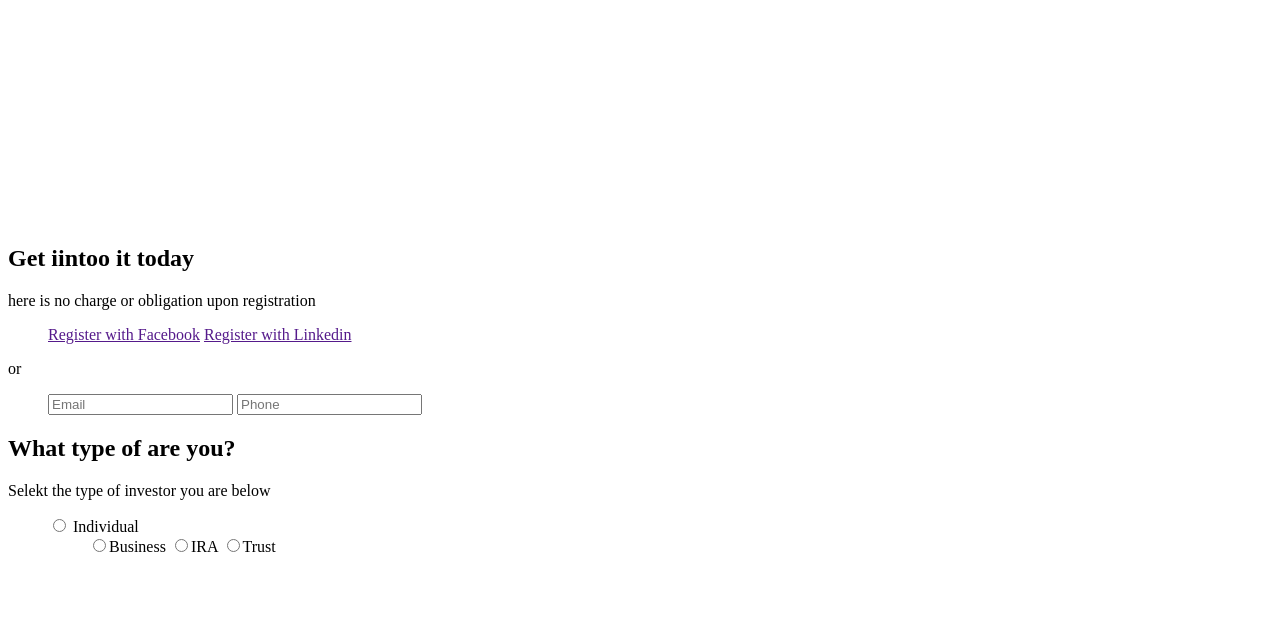
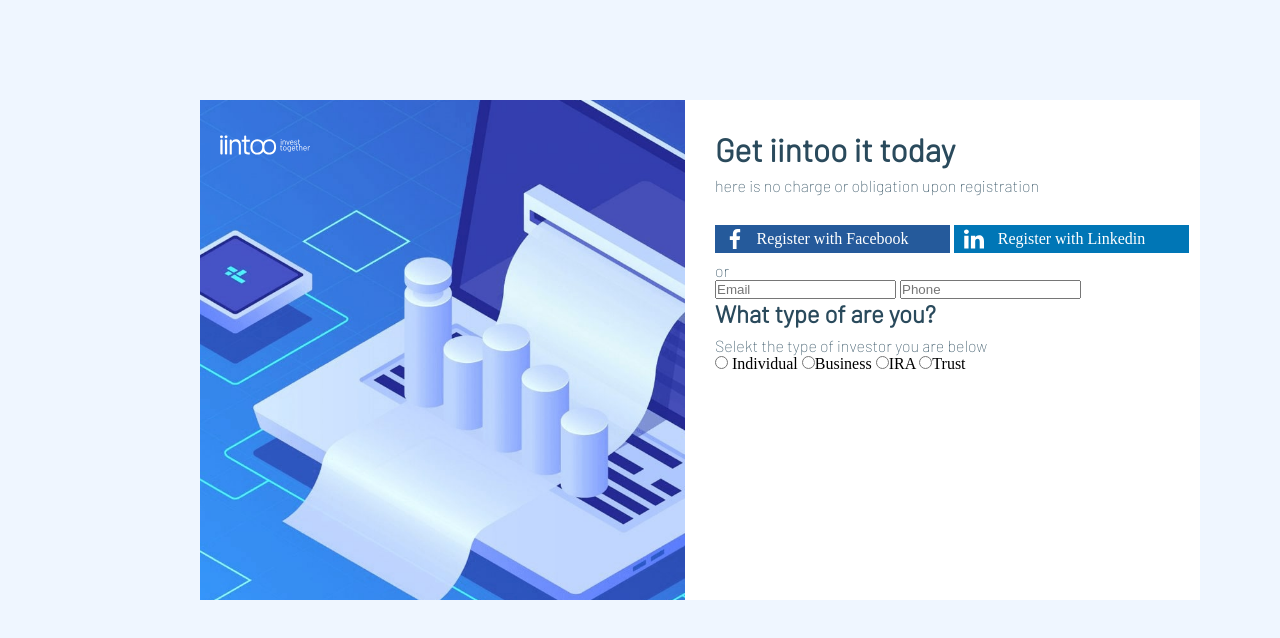
Before and after one commit to MrCat98/homework, a plain HTML site: page link.html in a window 1280 px wide. Drawn offline with Linux system fonts and the light colour scheme.

Commit message:
home work

```diff
--- a/link.html
+++ b/link.html
@@ -4,20 +4,20 @@
     <meta charset="UTF-8">
     <meta name="viewport" content="width=device-width, initial-scale=1.0">
     <title>Document</title>
-    <link rel="stylesheet" href="/style.csss">
+    <link rel="stylesheet" href="/style.css">
 </head>
 <body>
-    <main class="container">
+    <div class="container">
 
-        <div class="logotype">
+        <section class="logotype">
             <img class="logo" src="/logo.svg" alt="iintoo">
-        </div>
+        </section>
 
-        <section class="main-form">
+        <main class="main-form">
 
             <header>
                 <h1>Get iintoo it today</h1>
-                <p>here is no charge or obligation upon registration</p>
+                <span><p>here is no charge or obligation upon registration</p></span>
             </header>
 
             <section>
@@ -45,9 +45,9 @@
             </ul>
             </section>
 
-        </section>
+        </main>
 
 
-    </main>
+    </div>
 </body>
 </html>
--- a/style.css
+++ b/style.css
@@ -1,34 +1,129 @@
+*{
+    margin: 0;
+    padding: 0;
+}
+
 @font-face {
     font-family: 'barlow-thin';
     src: url(/Barlow-Thin.woff2)
     format('woff2');
+
+}
+
+@font-face {
     font-family: 'barlow-light';
     src: url(/Barlow-Light.woff2)
     format('woff2');
+
+}
+@font-face {
     font-family: 'barlow-medium';
     src: url(/Barlow-Medium.woff2)
     format('woff2');
+}
+@font-face {
     font-family: 'barlow-regular';
     src: url(/Barlow-Regular.woff2)
     format('woff2');
+}
+@font-face {
     font-family: 'barlow-bold';
     src: url(/Barlow-Bold.woff2)
     format('woff2');
 }
 
 
+
 body{
-    max-width: 1080px;
+    max-width:1080px;
     margin: 0 auto;
-    background-color:#2b62a9;
+    background-color:#EFF6FF;
+    height: 1200px;
+    width: 1000;
 }
 
-main{
-    display: inline;
+.container{
+    width: 1000px;
+    height: 500px;
+    display:flex;
+    gap: 0px;
+    justify-content: center;
+    background-color: white;
+    margin-top: 100px;
+    margin-left: 100px;
+    margin-right: 100px;
+
 }
 
-.logo{
-    background-image: url
-    );
+.logotype{
+    width: 500px;
+    height: 500px;
+    background-image: url(/bg.jpg);
+    background-size: cover;
+    background-position: center;
+    background-repeat: no-repeat;
 
 }
+.logo{
+    display: flex;
+    height: 90px;
+    width: 90px;
+    margin-left:20px;
+}
+.main-form{
+    width: 500px;
+    height: 500px;
+    margin-left: 30px;
+    margin-top: 30px;
+
+}
+ h1{
+    color: #2A4A5C;
+    font-family: 'barlow-light';
+}
+h2{
+    color: #2A4A5C;
+    font-family: 'barlow-light';
+}
+p{
+    margin-top: 8px;
+    color: #2A4A5C;
+    font-family: 'barlow-thin';
+}
+
+.facebook{
+    display:inline-block;
+    width:235px;
+    height: 23px;
+    background-color:#255A9B;
+    background-image: url(/facebook.svg);
+    background-repeat: no-repeat;
+    background-size:20px;
+    background-position:10px;
+    text-decoration: none;
+    text-align:center;
+    padding-top:5px;
+    color: white;
+}
+.linkedin{
+    display:inline-block;
+    width:235px;
+    height: 23px;
+    background-color:#0076B6;
+    background-image: url(/linkedin.svg);
+    background-repeat: no-repeat;
+    background-size:20px;
+    background-position:10px;
+    text-decoration: none;
+    text-align:center;
+    padding-top:5px;
+    color: white;
+}
+
+.registration-facebook-linkedin{
+    margin-top: 30px;
+}
+
+ul{
+    display: inline-block;
+}
```
